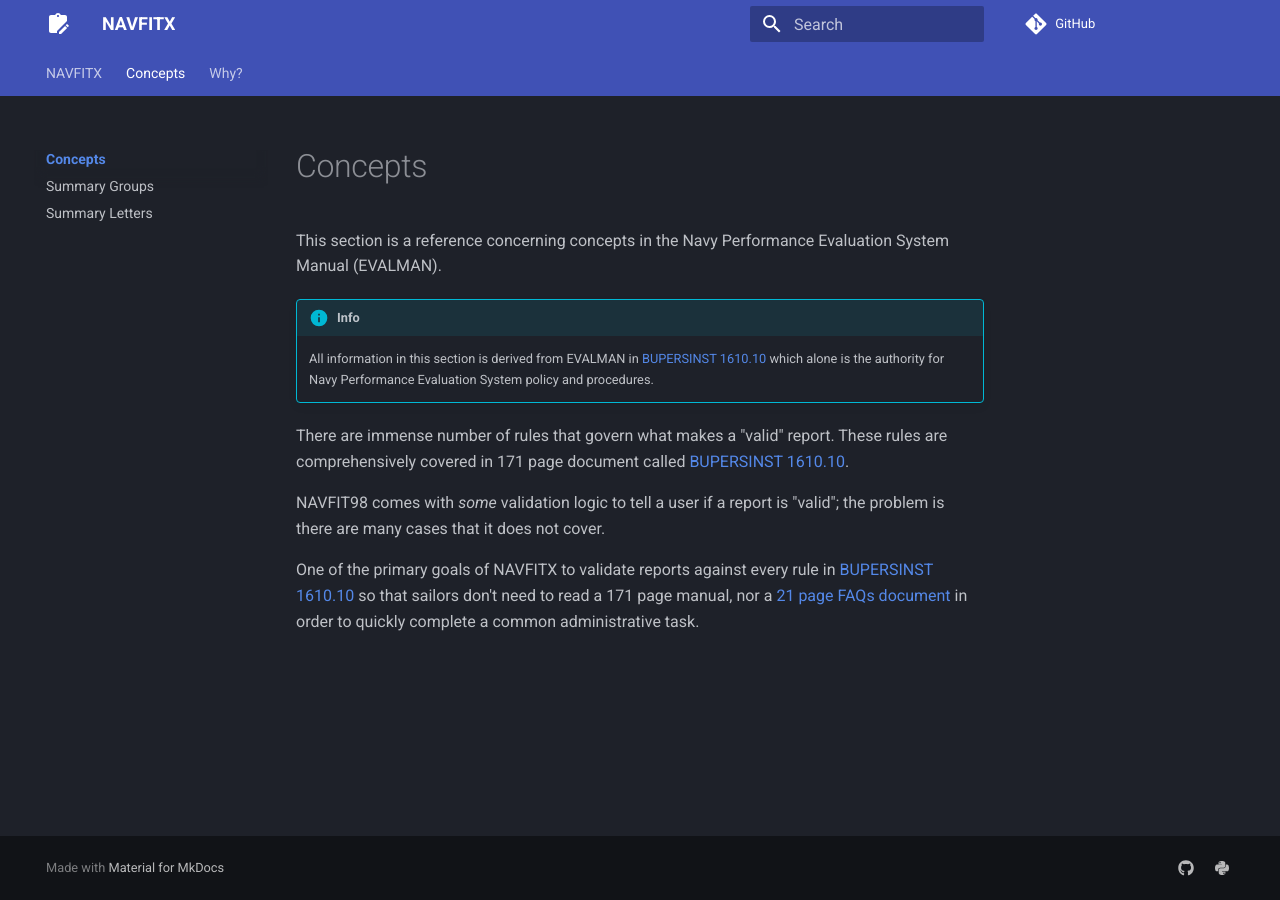
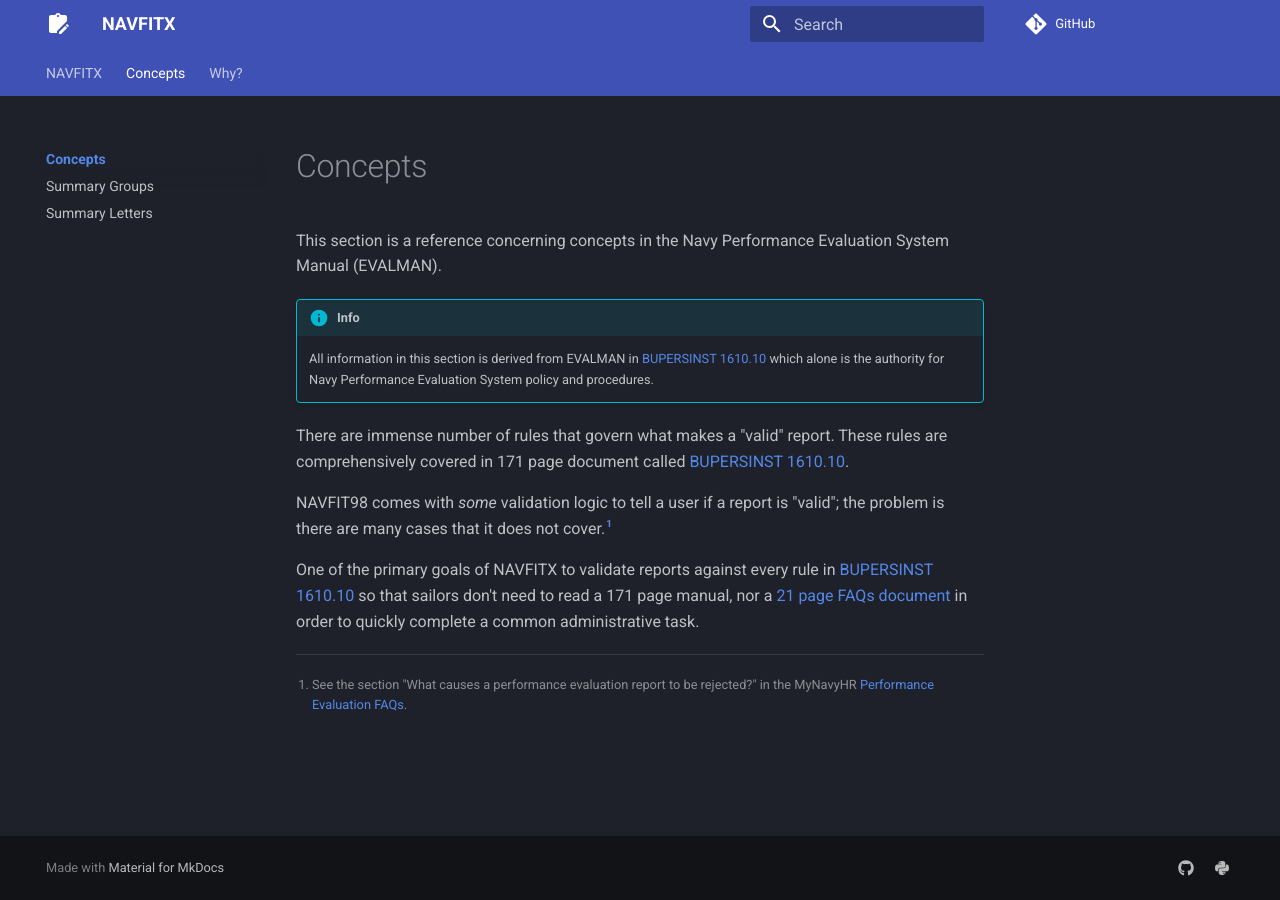
Before and after one commit to tristan-white/navfitx, an MkDocs documentation site: the page built from docs/concepts/index.md, in a window 1280 px wide. Built offline with MkDocs 1.6.1 and Material for MkDocs 9.7.7, drawn with Linux system fonts in a browser that asks for light colours; comment, search, counter and statistics services are not loaded.

```diff
--- a/docs/concepts/index.md
+++ b/docs/concepts/index.md
@@ -8,6 +8,9 @@ This section is a reference concerning concepts in the Navy Performance Evaluati
 
 There are immense number of rules that govern what makes a "valid" report. These rules are comprehensively covered in 171 page document called [BUPERSINST 1610.10](https://www.mynavyhr.navy.mil/Portals/55/Reference/Instructions/BUPERS/BUPERSINST%201610.10.pdf?ver=g42WV7fkucvkkZolLrWseA%3d%3d).
 
-NAVFIT98 comes with *some* validation logic to tell a user if a report is "valid"; the problem is there are many cases that it does not cover.
+NAVFIT98 comes with *some* validation logic to tell a user if a report is "valid"; the problem is there are many cases that it does not cover.[^1]
 
 One of the primary goals of NAVFITX to validate reports against every rule in [BUPERSINST 1610.10](https://www.mynavyhr.navy.mil/Portals/55/Reference/Instructions/BUPERS/BUPERSINST%201610.10.pdf?ver=g42WV7fkucvkkZolLrWseA%3d%3d) so that sailors don't need to read a 171 page manual, nor a [21 page FAQs document](https://www.mynavyhr.navy.mil/Portals/55/Career/PerformanceEvaluation/NAVFIT98A%20v2.2.0.33%20Frequently%20Asked%20Question.pdf?ver=Pq4XBG6bInsRrIVtAVSPbQ%3d%3d) in order to quickly complete a common administrative task.
+
+
+[^1]: See the section "What causes a performance evaluation report to be rejected?" in the MyNavyHR [Performance Evaluation FAQs](https://www.mynavyhr.navy.mil/Career-Management/Performance-Evaluation/FAQ/).
--- a/pyproject.toml
+++ b/pyproject.toml
@@ -1,6 +1,6 @@
 [project]
 name = "navfitx"
-version = "0.0.3a4"
+version = "0.0.3a5"
 description = "it's like NAVFIT98 but better"
 readme = "README.md"
 requires-python = ">=3.13"
@@ -19,7 +19,6 @@ Homepage = "https://github.com/tristan-white/navfitx"
 
 [dependency-groups]
 dev = [
-    "mkdocs-material>=9.7.1",
     "mypy>=1.18.2",
     "pre-commit>=4.3.0",
     "pytest>=9.0.2",
```
Also changed, not shown: 1 other file.
